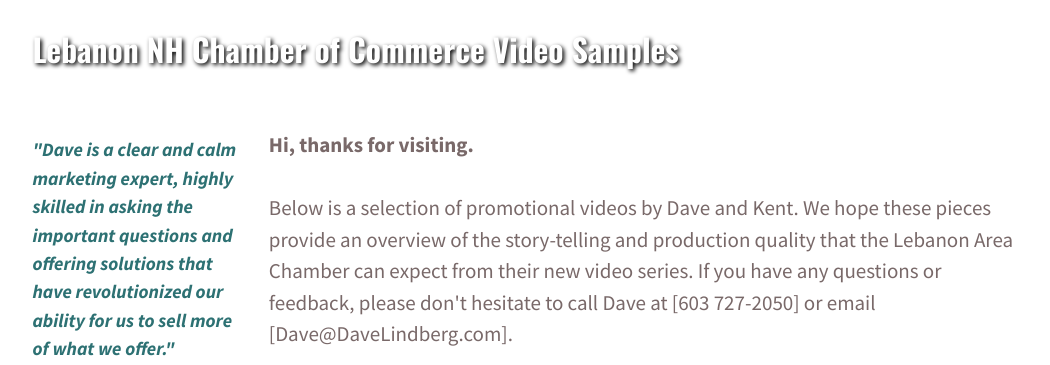
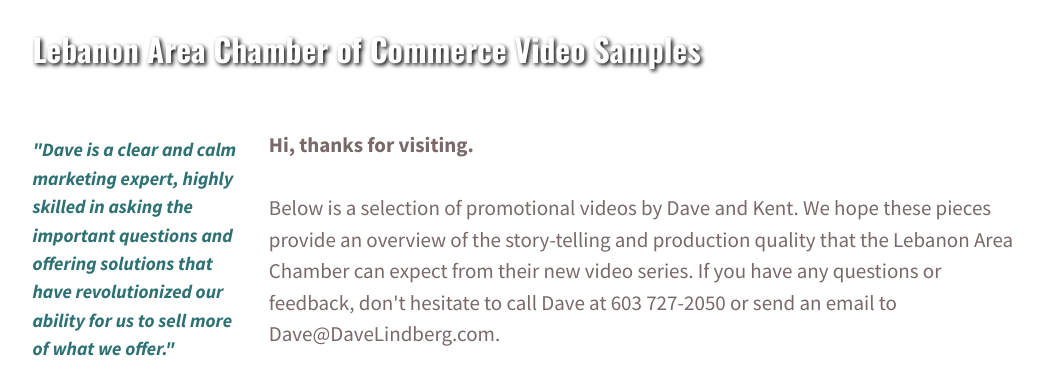
Before and after one commit to Dave-Lindberg/dl-gatsby, a Gatsby site: page /lebanon-chamber-of-commerce in a window 1280 px wide. Shown: the top 365 px of the page, without its empty margins (76-1126 px from the left). Built offline with nearby package versions, Linux system fonts and the light colour scheme; Gatsby itself is replaced by a stand-in of ours; some packages are replaced by stand-ins of ours.

Commit message:
fiexd links and title

```diff
--- a/src/pages/lebanon-chamber-of-commerce.md
+++ b/src/pages/lebanon-chamber-of-commerce.md
@@ -1,8 +1,8 @@
 ---
   index:
   tilenum:
-  title: "Lebanon NH Chamber of Commerce Video Samples"
-  tile: "to come"
+  title: "Lebanon Area Chamber of Commerce Video Samples"
+  tile: "Lebanon Area Chamber of Commerce Video Samples"
   image: "../assets/images/court-house-background.jpg"
   message:
   messagex:
@@ -14,7 +14,7 @@
 <div>
 <p><strong><br />Hi, thanks for visiting.</strong> </p>
 
-<p>Below is a selection of promotional videos by Dave and Kent. We hope these pieces provide an overview of the story-telling and production quality that the Lebanon Area Chamber can expect from their new video series. If you have any questions or feedback, please don't hesitate to call Dave at [603 727-2050]<tel: 603-727-2050> or email [Dave@DaveLindberg.com]<mailto:Dave@DaveLindberg.com>. </p>
+<p>Below is a selection of promotional videos by Dave and Kent. We hope these pieces provide an overview of the story-telling and production quality that the Lebanon Area Chamber can expect from their new video series. If you have any questions or feedback, don't hesitate to call Dave at 603 727-2050 or send an email to Dave@DaveLindberg.com. </p>
 
 [//]: # 'Glens Falls Hospital:'
 
```
